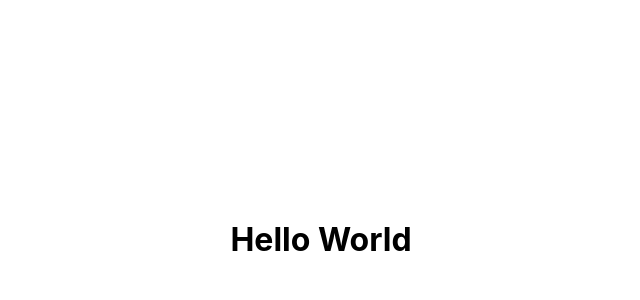
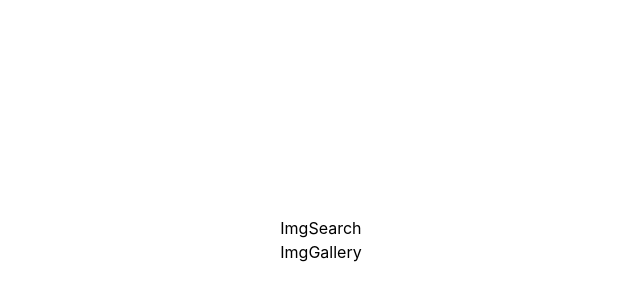
Before and after one commit to bojan-ski/react-image-finder, a React (Vite) app: page / in a window 1280 px wide. Shown: the part 160-460 px from the top of the page, without its empty margins (319-959 px from the left). Built offline with nearby package versions, Linux system fonts and the light colour scheme.

Commit message:
context created

```diff
--- a/src/App.jsx
+++ b/src/App.jsx
@@ -1,10 +1,15 @@
+import { AppProvider } from "./context"
+import ImgGallery from "./components/ImgGallery"
+import ImgSearch from "./components/ImgSearch"
 
 const App = () => {
-
   return (
-    <>
-      <h1>Hello World</h1>
-    </>
+    <AppProvider>
+      <>
+        <ImgSearch />
+        <ImgGallery />
+      </>
+    </AppProvider>
   )
 }
 
--- a/src/components/ImgGallery.jsx
+++ b/src/components/ImgGallery.jsx
@@ -1,5 +1,3 @@
-import React from 'react'
-
 const ImgGallery = () => {
   return (
     <div>ImgGallery</div>
--- a/src/components/ImgSearch.jsx
+++ b/src/components/ImgSearch.jsx
@@ -1,6 +1,9 @@
-import React from 'react'
+import { useGlobalContext } from "../context";
 
 const ImgSearch = () => {
+    const {hello} = useGlobalContext()
+
+    console.log(hello);
   return (
     <div>ImgSearch</div>
   )
--- /dev/null
+++ b/src/context.jsx
@@ -0,0 +1,13 @@
+import { createContext, useContext, useState } from "react";
+
+const AppContext = createContext()
+
+export const AppProvider = ({ children }) => {
+    const hello = 'hello'
+
+    return <AppContext.Provider value={{ hello }}>
+        {children}
+    </AppContext.Provider>
+}
+
+export const useGlobalContext = () => useContext(AppContext)
```
